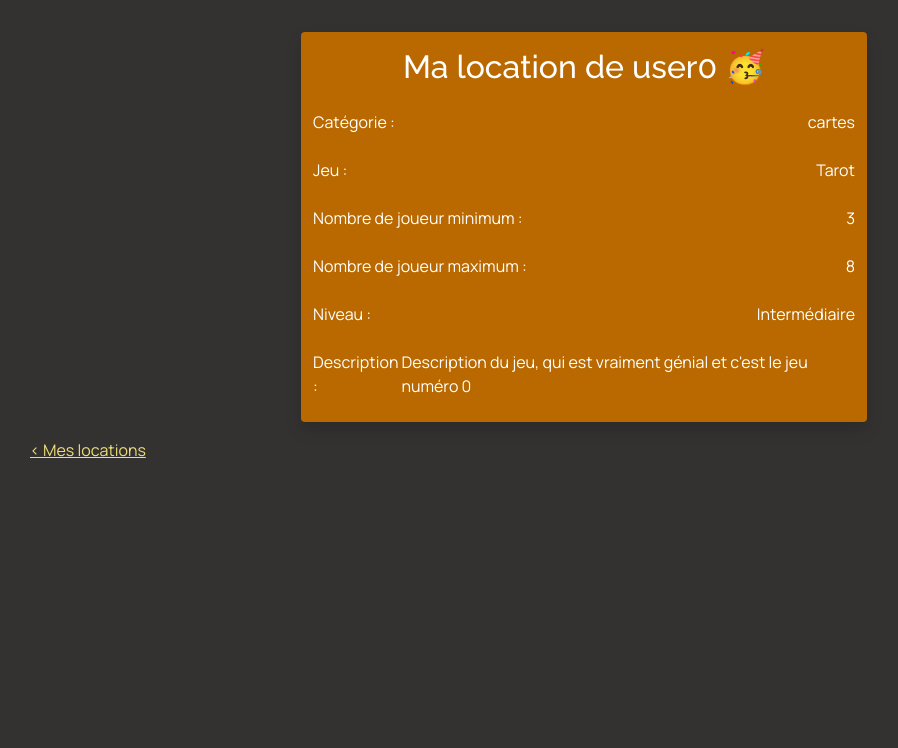
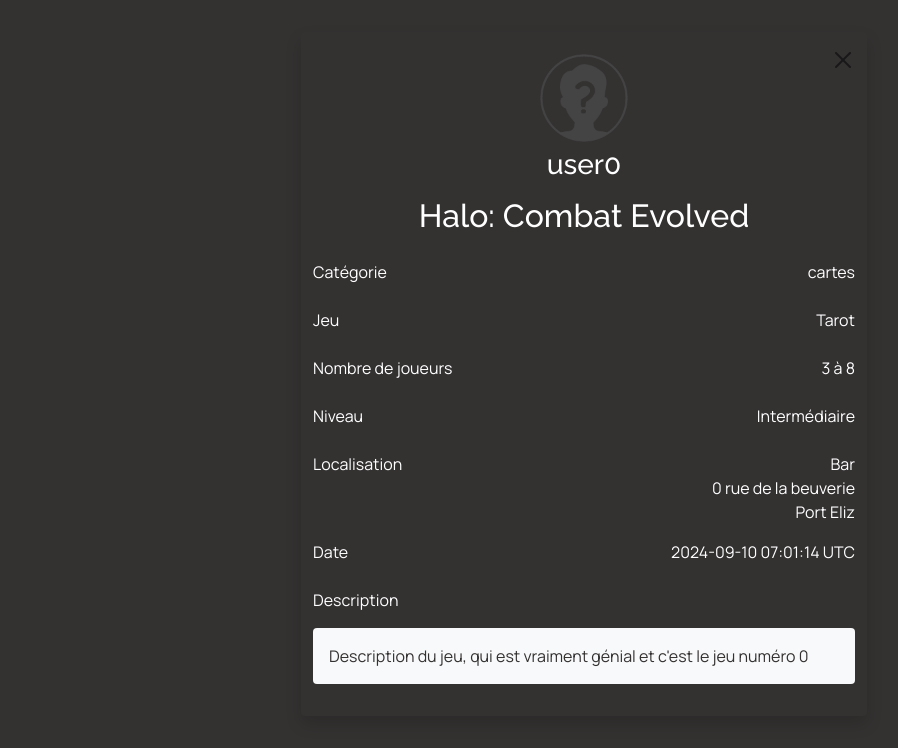
Before and after one commit to sylvow/tres-joueurs, a Rails app: page /meetings/1 in a window 1280 px wide. Shown: the part 58-806 px from the top of the page, without its empty margins (56-954 px from the left). Before the commit the page ends 516 px from the top, so only its background shows below. Run offline with Rails 7, Linux system fonts and the light colour scheme; a user stored in the database is signed in; data comes from the database, SQL or seed files in the repository; style sheets or scripts are compiled from the project's sources; some libraries are stand-ins or nearby versions.

Commit message:
Show without submit

```diff
--- a/app/assets/stylesheets/application.scss
+++ b/app/assets/stylesheets/application.scss
@@ -10,3 +10,4 @@
 // Your CSS partials
 @import "components/index";
 @import "pages/index";
+@import "pages/meetings_show";
--- a/app/assets/stylesheets/components/_card.scss
+++ b/app/assets/stylesheets/components/_card.scss
@@ -89,7 +89,7 @@
 }
 
 .show-card {
-  background-color: $dark-orange;
+  // background-color: $dark-orange;
   .owner-card {
     background-color: $orange;;
   }
--- /dev/null
+++ b/app/assets/stylesheets/pages/_meetings_show.scss
@@ -0,0 +1,14 @@
+.image-container {
+  position: relative;
+  width: 100%;
+  height: 100px;
+}
+
+
+
+.close-button {
+  position: absolute;
+  top: 0px;
+  right: 0px;
+  z-index: 1;
+}
--- a/app/controllers/meetings_controller.rb
+++ b/app/controllers/meetings_controller.rb
@@ -12,8 +12,8 @@
   end
 
   def show
-    @game = Game.find(params[:id])
     @user = current_user
+    @request = Request.new
   end
 
   def new
--- a/app/javascript/controllers/application.js
+++ b/app/javascript/controllers/application.js
@@ -1,7 +1,6 @@
 import { Application } from "@hotwired/stimulus"
 
 const application = Application.start()
-
 // Configure Stimulus development experience
 application.debug = false
 window.Stimulus   = application
--- /dev/null
+++ b/app/javascript/controllers/show_meetings_interest_controller.js
@@ -0,0 +1,20 @@
+import { Controller } from "@hotwired/stimulus"
+
+// Connects to data-controller="show-meetings-interest"
+export default class extends Controller {
+  static targets = ["interested", "friends"]
+
+  connect() {
+    console.log("test hello")
+  }
+
+  display() {
+
+    if ( this.interestedTarget.innerText === "Je suis intéressé.e" ) {
+      this.interestedTarget.innerText = "Je ne suis plus intéressé.e";
+    } else {
+      this.interestedTarget.innerText = "Je suis intéressé.e";
+    }
+    this.friendsTarget.classList.toggle("d-none")
+  }
+}
--- a/app/models/request.rb
+++ b/app/models/request.rb
@@ -1,4 +1,6 @@
 class Request < ApplicationRecord
+  enum status: { interested: 0, accepted: 1, rejected: 2 }
+
   belongs_to :meeting
   belongs_to :user
 end
--- a/app/views/meetings/show.html.erb
+++ b/app/views/meetings/show.html.erb
@@ -1,15 +1,79 @@
-<div class="container p-3 mt-3">
+<div class="container p-3 mt-3 ">
   <div class="row justify-content-center">
-    <div class="col-lg-6 shadow rounded-3 mb-3 show-card">
-      <h2 class="py-3 text-center">Ma location de <%= @user.username %> 🥳</h2>
-      <div class="d-flex justify-content-between pb-2"><p>Catégorie : </p><span><%= @game.category %></div>
-      <div class="d-flex justify-content-between pb-2"><p>Jeu : </p><span><%= @game.name %></span></div>
-      <div class="d-flex justify-content-between pb-2"><p>Nombre de joueur minimum : </p><span><%= @meeting.players_needed_min %></span></div>
-      <div class="d-flex justify-content-between pb-2"><p>Nombre de joueur maximum : </p><span><%= @meeting.players_needed_max %></span></div>
-      <div class="d-flex justify-content-between pb-2"><p>Niveau : </p><span><%= @meeting.level %></span></div>
-      <div class="d-flex justify-content-between pb-2"><p>Description : </p><span><%= @meeting.description %></span></div>
+    <div class="col-lg-6 shadow rounded-3 mb-3 show-card py-3 shadow" data-controller="show-meetings-interest">
+      <div class="image-container d-flex justify-content-center align-items-center">
+        <%= image_tag("profil.png", class: "img-fluid", style: 'height:100%;width:auto;') %>
+        <a href="/meetings" class="btn-close close-button" aria-label="Close"></a>
+      </div>
 
+      <h3 class="text-center m-0"><%= @meeting.user.username %></h3>
+      <h2 class="py-3 text-center"><%= @meeting.title %></h2>
+
+      <div class="d-flex justify-content-between pb-2">
+        <p>Catégorie</p>
+        <span><%= @meeting.game.category %>
+      </div>
+
+      <div class="d-flex justify-content-between pb-2">
+        <p>Jeu</p>
+        <span><%= @meeting.game.name %></span>
+      </div>
+
+      <div class="d-flex justify-content-between pb-2">
+        <p>Nombre de joueurs</p>
+        <span><%= @meeting.players_needed_min %> à <%= @meeting.players_needed_max %></span>
+      </div>
+
+      <div class="d-flex justify-content-between pb-2">
+        <p>Niveau</p>
+        <span><%= @meeting.level %></span>
+      </div>
+
+      <div class="d-flex justify-content-between pb-2">
+        <p>Localisation</p>
+        <div class="row pb-2">
+          <span class="text-end"><%= @meeting.location_type %></span>
+          <span class="text-end"><%= @meeting.place_name %></span>
+          <span class="text-end"><%= @meeting.place_address %></span>
+        </div>
+      </div>
+
+      <div class="d-flex justify-content-between pb-2">
+        <p>Date</p>
+        <span><%= @meeting.date %></span>
+      </div>
+
+      <div>
+        <p>Description</p>
+        <p class="bg-light rounded-3 p-3 text-dark"><%= @meeting.description %></p>
+      </div>
+
+      <% if @meeting.user != current_user %>
+        <div class="row justify-content-center">
+          <button class="btn btn-primary mt-2 p-2 col-6 rounded-pill"
+                  data-action="click->show-meetings-interest#display"
+                  data-show-meetings-interest-target="interested">
+                  Je suis intéressé.e
+          </button>
+
+          <div class="container mt-3 d-none" data-show-meetings-interest-target="friends">
+            <div class="row text-center">
+              <%= simple_form_for @request, url: meeting_requests_path(@meeting), method: :post do |f| %>
+
+                <%= f.input :number_of_friends,
+                            label: "Nombre d'amis",
+                            collection: (0..@meeting.players_needed_max - 2).map { |friends| [friends == 0 ? "Je suis seul.e" : friends == 1 ? "1 ami" : "#{friends} amis", friends] },
+                            prompt: "Sélectionnez le nombre d'amis",
+                            input_html: { class: "form-control col-3", data: { price_calculator_target: "numberOfFriends" } } %>
+                <div class="text-center">
+                  <%= f.submit 'Envoyer la demande', class: "btn btn-default btn-success rounded-pill" %>
+                </div>
+
+              <% end %>
+            </div>
+          </div>
+        </div>
+      <% end %>
     </div>
-    <%= link_to "< Mes locations", meetings_path %>
   </div>
 </div>
--- a/config/routes.rb
+++ b/config/routes.rb
@@ -7,7 +7,9 @@
   get "up" => "rails/health#show", as: :rails_health_check
 
   root to: "pages#home"
-  resources :meetings, except: [:destroy]
+  resources :meetings, except: [:destroy] do
+    resources :requests, only: [:create]
+  end
   resources :requests
   resources :games, only: [:create]
   resources :messages, only: [:new, :create, :index] #tbc mercredi / lecture
```
Also changed, not shown: app/controllers/requests_controller.rb (+6 -3 lines), app/assets/images/profil.jpg (added), app/assets/images/profil.png (added).
